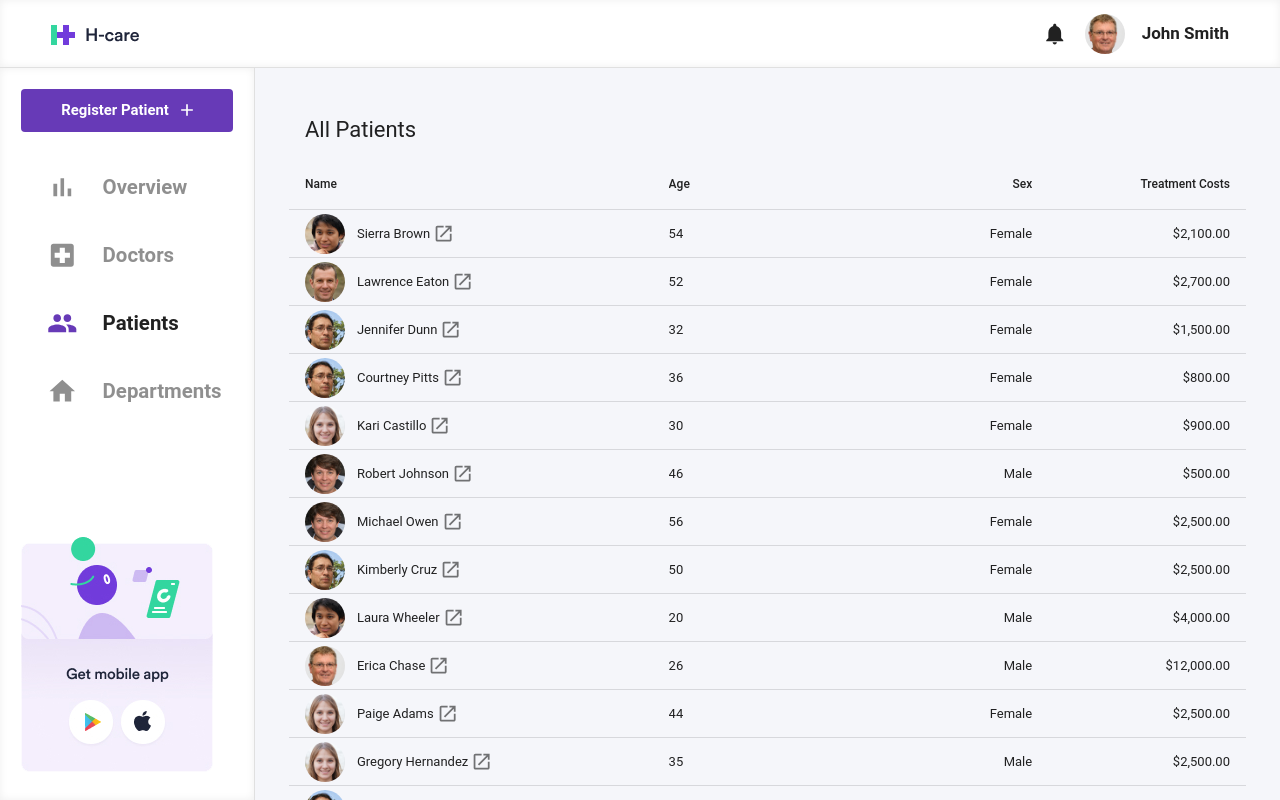
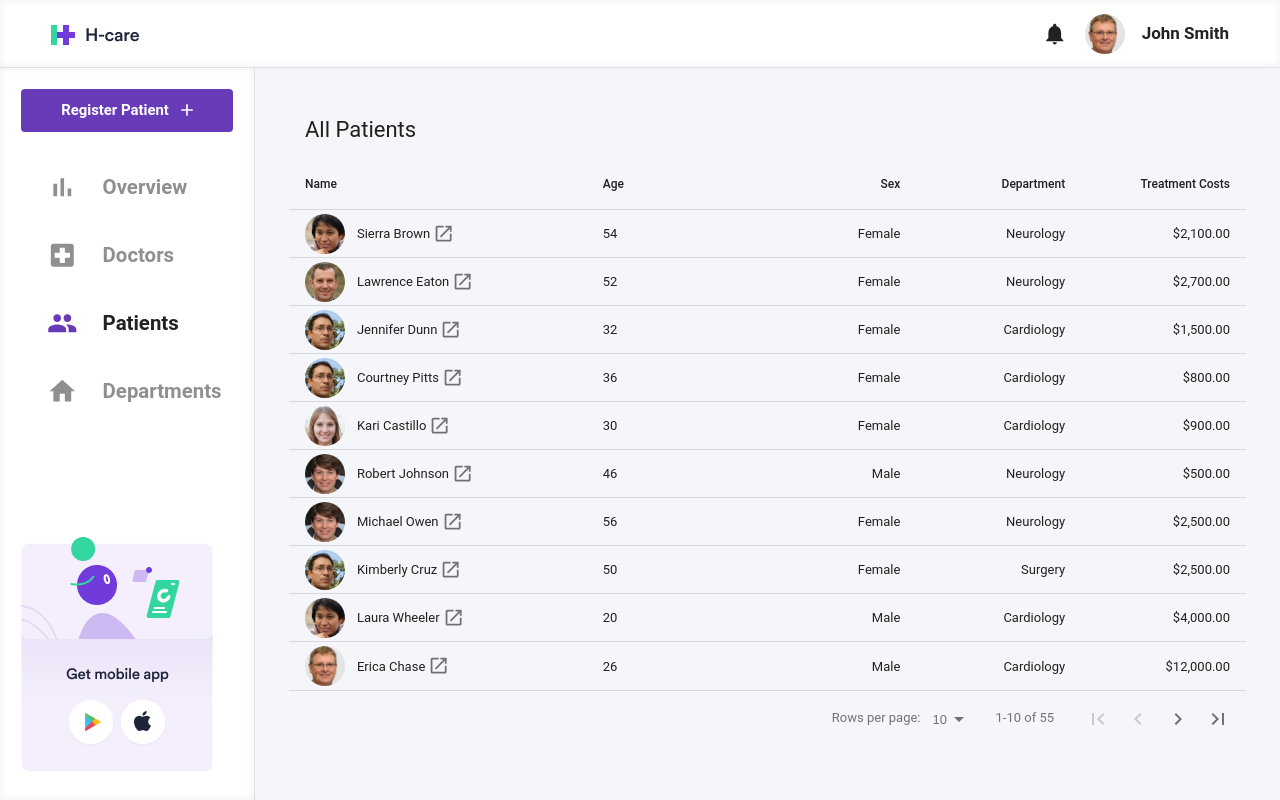
Before and after one commit to JetBoom/healthcare-ui-demo, a React (Create React App) app: page /patients in a window 1280 px wide. Built offline with nearby package versions, Linux system fonts and the light colour scheme.

Commit message:
Forgot department in patient list

```diff
--- a/src/routes/patients/PatientsListPage.js
+++ b/src/routes/patients/PatientsListPage.js
@@ -60,6 +60,12 @@ export default function PatientsListPage() {
       right: true,
     },
     {
+      name: 'Department',
+      selector: (row) => row.department,
+      sortable: true,
+      right: true,
+    },
+    {
       name: 'Treatment Costs',
       selector: (row) => row.treatmentCosts,
       format: (row) => row.treatmentCosts.toLocaleString('en-US', {style: 'currency', currency: 'USD'}),
@@ -75,6 +81,7 @@ export default function PatientsListPage() {
       <div style={{width: '100%'}}>
         <DataTable
           title="All Patients"
+          pagination={true}
           data={patients}
           columns={columns}
         />
```
